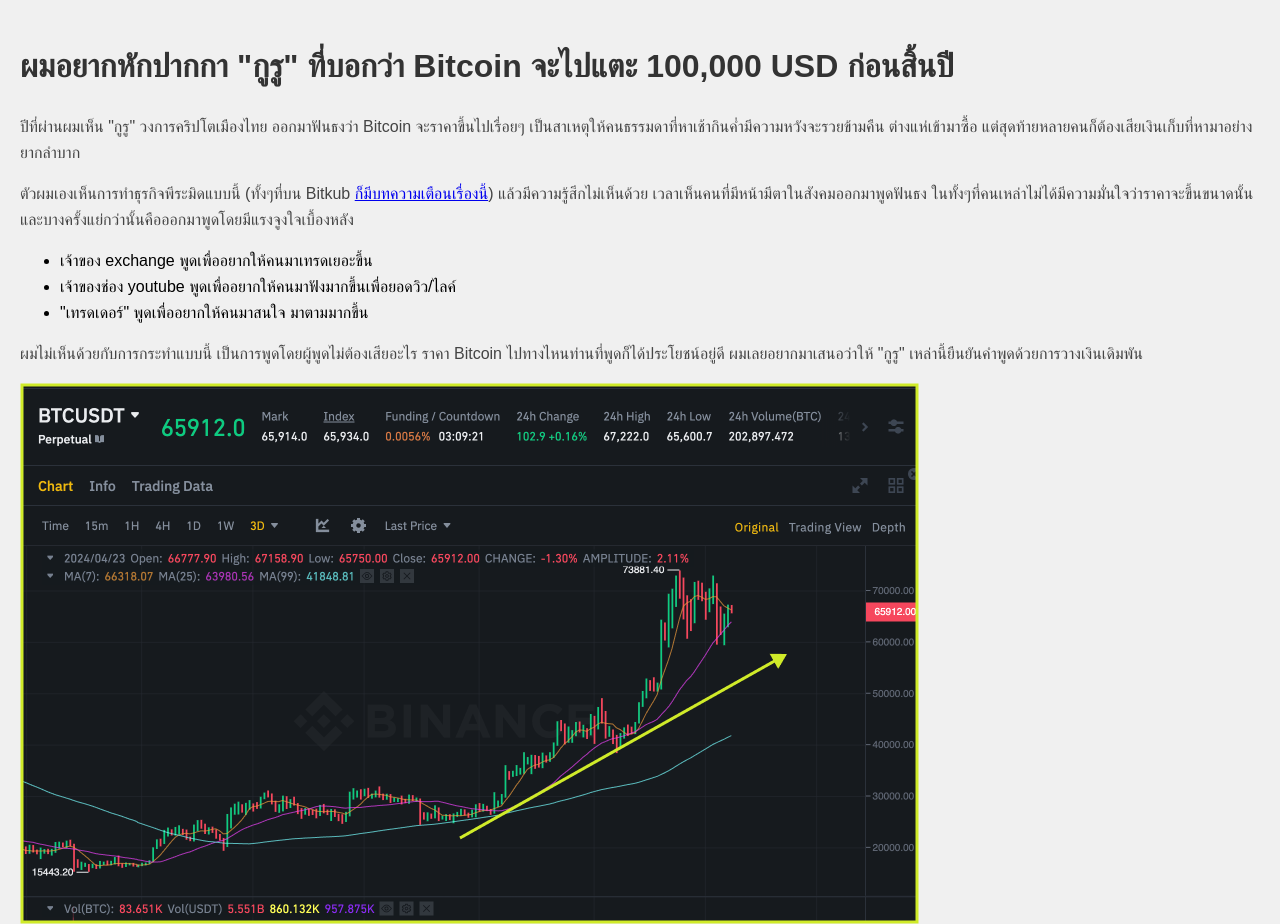
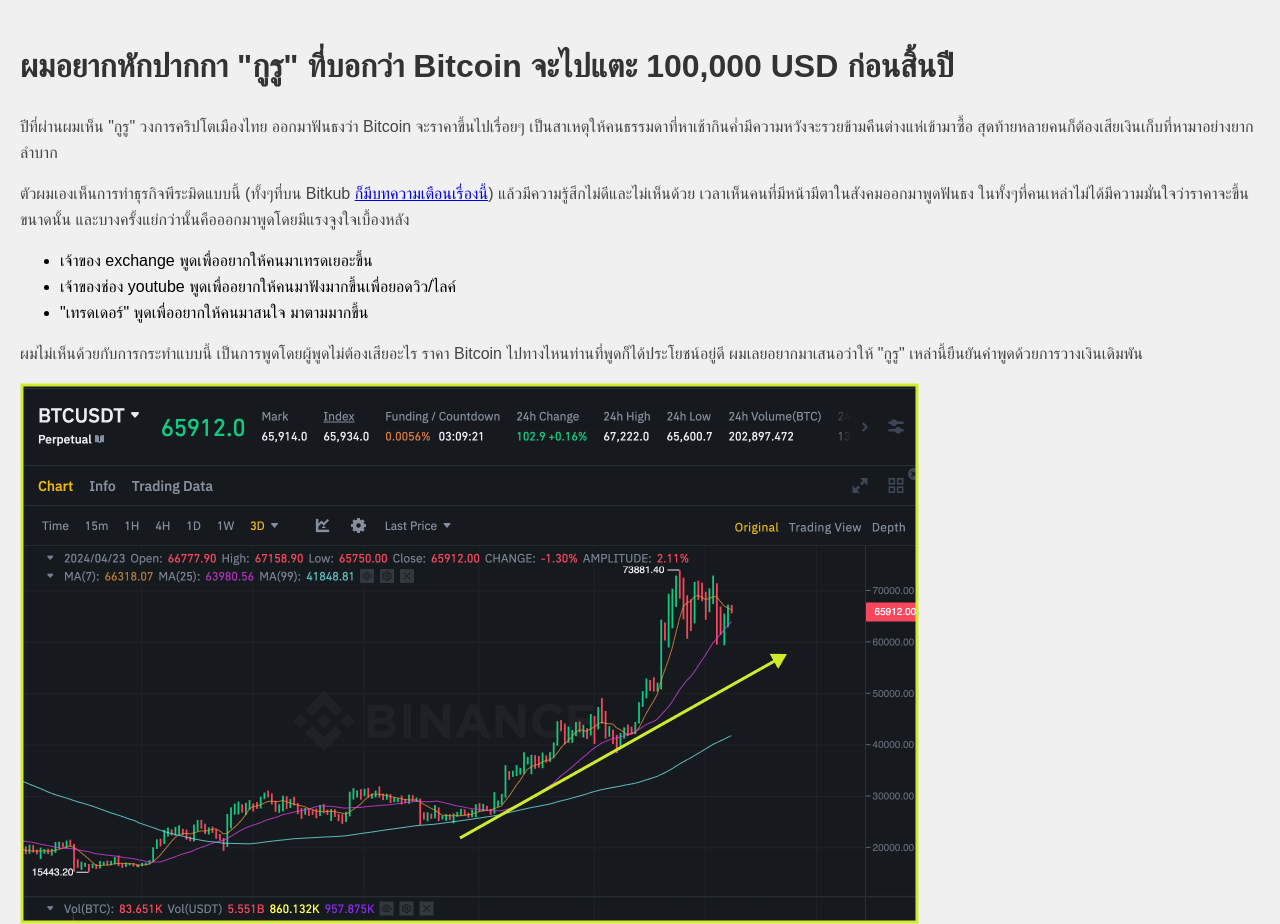
Before and after one commit to jhlinn/btc100000, a plain HTML site: page index.html in a window 1280 px wide. Shown: the top 924 px of the page. Drawn offline with Linux system fonts and the light colour scheme.

Commit message:
updated text

```diff
--- a/index.html
+++ b/index.html
@@ -53,8 +53,8 @@
 <body>
     <header>
         <h1>ผมอยากหักปากกา "กูรู" ที่บอกว่า Bitcoin จะไปแตะ 100,000 USD ก่อนสิ้นปี</h1>
-        <p>ปีที่ผ่านผมเห็น "กูรู" วงการคริปโตเมืองไทย ออกมาฟันธงว่า Bitcoin จะราคาขึ้นไปเรื่อยๆ เป็นสาเหตุให้คนธรรมดาที่หาเช้ากินค่ำมีความหวังจะรวยข้ามคืน ต่างแห่เข้ามาซื้อ แต่สุดท้ายหลายคนก็ต้องเสียเงินเก็บที่หามาอย่างยากลำบาก</p>
-        <p>ตัวผมเองเห็นการทำธุรกิจพีระมิดแบบนี้ (ทั้งๆที่บน Bitkub <a href='https://www.bitkubacademy.com/th/blog/pyramid-and-ponzi-schemes'>ก็มีบทความเตือนเรื่องนี้</a>) แล้วมีความรู้สึกไม่เห็นด้วย เวลาเห็นคนที่มีหน้ามีตาในสังคมออกมาพูดฟันธง ในทั้งๆที่คนเหล่าไม่ได้มีความมั่นใจว่าราคาจะขึ้นขนาดนั้น และบางครั้งแย่กว่านั้นคือออกมาพูดโดยมีแรงจูงใจเบื้องหลัง </p>
+        <p>ปีที่ผ่านผมเห็น "กูรู" วงการคริปโตเมืองไทย ออกมาฟันธงว่า Bitcoin จะราคาขึ้นไปเรื่อยๆ เป็นสาเหตุให้คนธรรมดาที่หาเช้ากินค่ำมีความหวังจะรวยข้ามคืนต่างแห่เข้ามาซื้อ สุดท้ายหลายคนก็ต้องเสียเงินเก็บที่หามาอย่างยากลำบาก</p>
+        <p>ตัวผมเองเห็นการทำธุรกิจพีระมิดแบบนี้ (ทั้งๆที่บน Bitkub <a href='https://www.bitkubacademy.com/th/blog/pyramid-and-ponzi-schemes'>ก็มีบทความเตือนเรื่องนี้</a>) แล้วมีความรู้สึกไม่ดีและไม่เห็นด้วย เวลาเห็นคนที่มีหน้ามีตาในสังคมออกมาพูดฟันธง ในทั้งๆที่คนเหล่าไม่ได้มีความมั่นใจว่าราคาจะขึ้นขนาดนั้น และบางครั้งแย่กว่านั้นคือออกมาพูดโดยมีแรงจูงใจเบื้องหลัง </p>
 
         <ul>
             <li>เจ้าของ exchange พูดเพื่ออยากให้คนมาเทรดเยอะขึ้น</li>
```
